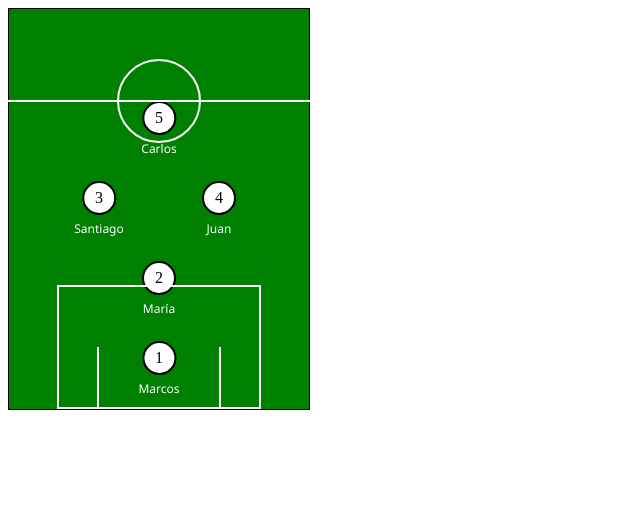
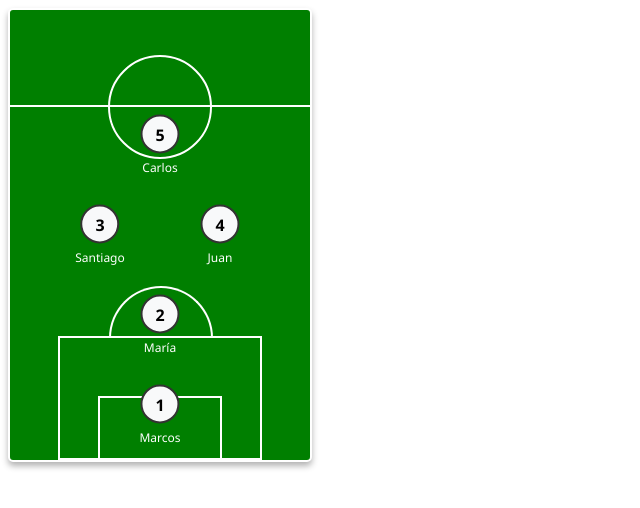
Before and after one commit to fedecarboni7/teams-optimizer, a FastAPI app: template templates/formations.html in a window 1280 px wide. Shown: the top 508 px of the page, without its empty margins (0-640 px from the left). Run offline with FastAPI, Linux system fonts and the light colour scheme; the template is opened without the code that fills it, so the values that code supplies are empty; parts of the project's set-up code (start-up, migrations or seed data) failed here and were passed over.

Commit message:
chore: Update soccer field styling

```diff
--- a/templates/formations.html
+++ b/templates/formations.html
@@ -6,13 +6,16 @@
   <title>Formación de Jugadores</title>
   <style>
     .soccer-field {
-        position: relative; /* Añade esta línea */
+        position: relative;
         display: flex;
         flex-wrap: wrap;
         width: 300px;
-        height: 400px; /* Ajusta la altura según sea necesario */
-        border: 1px solid #000;
-        background-color: green; /* Color de fondo para el campo */
+        height: 450px;
+        border: 2px solid white;
+        background-color: #007f00;
+        border-radius: 5px;
+        box-shadow: 0px 4px 6px rgba(0, 0, 0, 0.3);
+        overflow: hidden;
     }
 
     /* Área de arco */
@@ -23,7 +26,6 @@
         width: 120px;
         height: 60px;
         border: 2px solid white;
-        border-top: none;
         transform: translateX(-50%);
     }
 
@@ -38,13 +40,26 @@
         transform: translateX(-50%);
     }
 
+    /* Semicírculo sobre el área */
+    .penalty-semicircle {
+        position: absolute;
+        bottom: 122px;
+        left: 33%;
+        width: 100px;
+        height: 50px;
+        border: 2px solid white;
+        border-top: none;
+        border-radius: 0 0 100px 100px;
+        rotate: 180deg;
+    }
+
     /* Círculo central */
     .center-circle {
         position: absolute;
-        top: 50px;
+        top: 45px;
         left: 50%;
-        width: 80px;
-        height: 80px;
+        width: 100px;
+        height: 100px;
         border: 2px solid white;
         border-radius: 50%;
         transform: translateX(-50%);
@@ -53,30 +68,37 @@
     /* Línea central */
     .center-line {
         position: absolute;
-        top: -60px;
+        top: -129px;
         left: 50%;
         width: 2px;
-        height: 304px;
+        height: 450px;
         background-color: white;
         rotate: 90deg;
     }
 
+    /* Estilo de los jugadores */
     .player {
         position: absolute;
         text-align: center;
         transform: translate(-50%, -50%);
+        z-index: 1;
     }
+
     .jersey {
-        width: 30px;
-        height: 30px;
-        background-color: white;
+        width: 35px;
+        height: 35px;
+        background-color: #f8f9fa;
+        color: black;
         border-radius: 50%;
         display: flex;
         justify-content: center;
         align-items: center;
         margin: 0 auto;
-        border: 2px solid black;
+        border: 2px solid #333;
+        font-weight: bold;
+        font-family:'Segoe UI', Tahoma, Geneva, Verdana, sans-serif
     }
+
     .name {
         font-size: 12px;
         color: white;
@@ -89,7 +111,7 @@
     <div class="soccer-field" id="field">
         <div class="goal-area"></div>
         <div class="penalty-area"></div>
-        <div class="penalty-spot"></div>
+        <div class="penalty-semicircle"></div>
         <div class="center-circle"></div>
         <div class="center-line"></div>
     </div>
--- a/templates/formations.js
+++ b/templates/formations.js
@@ -2,6 +2,7 @@ function positionPlayers(formationData) {
     const field = document.querySelector('.soccer-field');
     const goalArea = document.querySelector('.goal-area');
     const penaltyArea = document.querySelector('.penalty-area');
+    const penaltySemiCircle = document.querySelector('.penalty-semicircle');
     const centerCircle = document.querySelector('.center-circle');
     const centerLine = document.querySelector('.center-line');
     field.innerHTML = ''; // Limpiar el campo
@@ -82,6 +83,7 @@ function positionPlayers(formationData) {
       field.appendChild(penaltyArea);
       field.appendChild(centerCircle);
       field.appendChild(centerLine);
+      field.appendChild(penaltySemiCircle);
     });
   }
 
```
